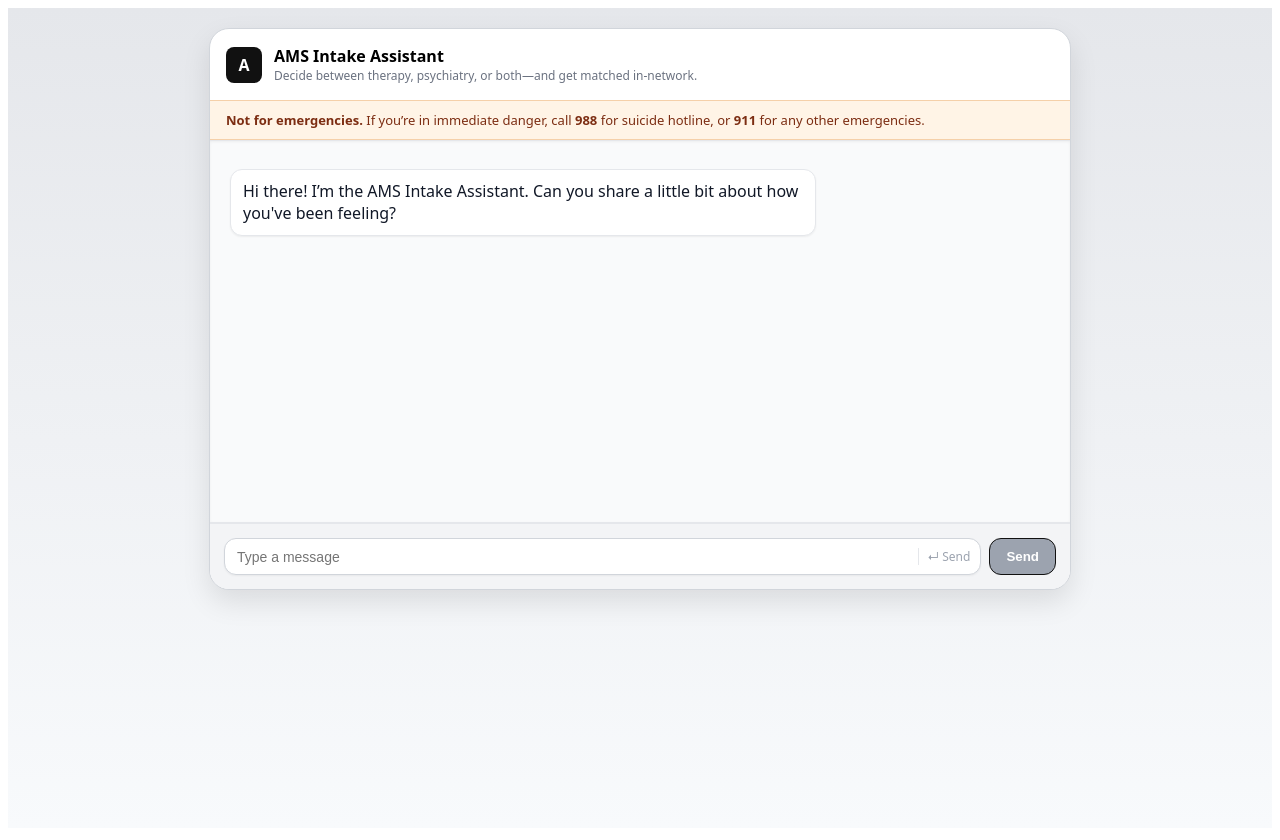
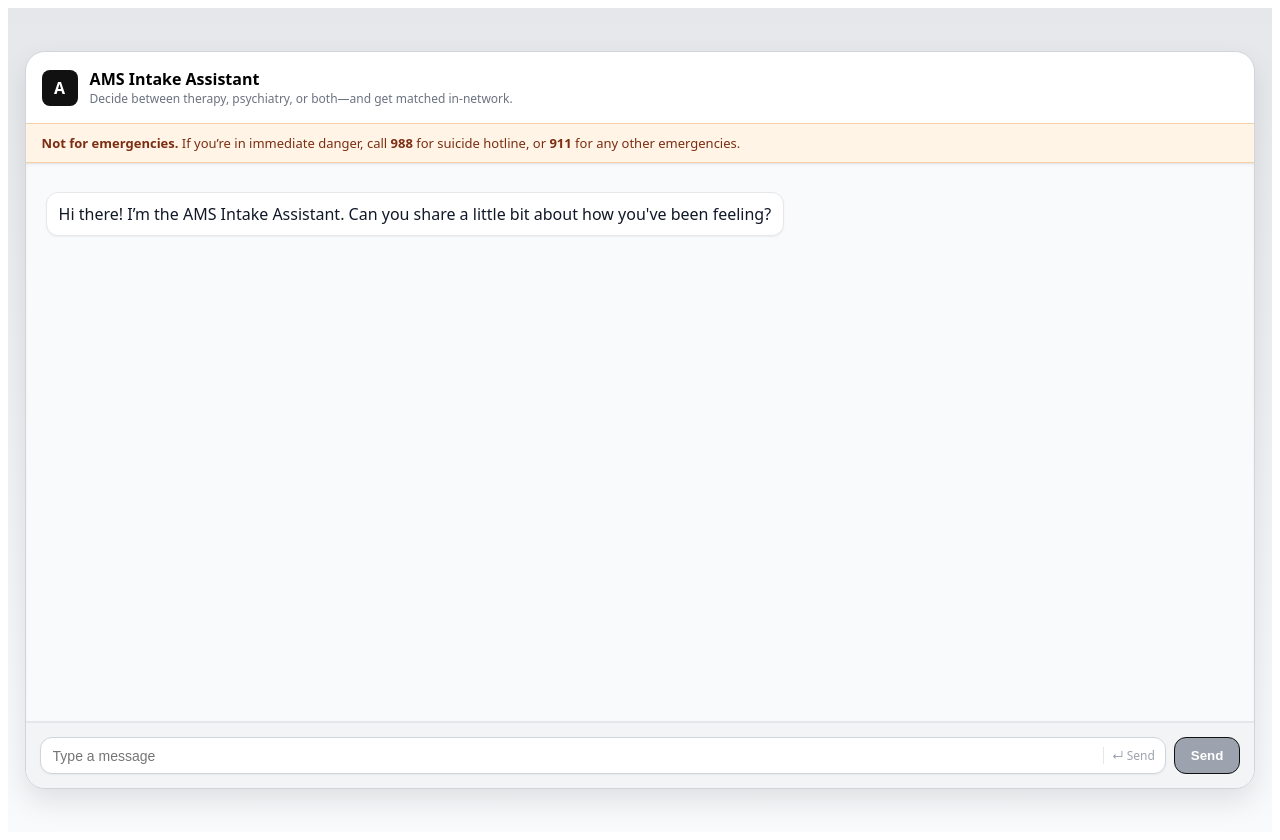
Before and after one commit to puglb2/azure-ai-ams, a React (Vite) app: page / in a window 1280 px wide. Built offline with nearby package versions, Linux system fonts and the light colour scheme.

Commit message:
Refactor layout and scrolling behavior in App component

```diff
--- a/src/App.tsx
+++ b/src/App.tsx
@@ -39,7 +39,7 @@ function Bubble({ role, children }: { role: Role; children: React.ReactNode }) {
     >
       <div
         style={{
-          maxWidth: 560,
+          maxWidth: 760,
           background: isUser ? '#111827' : '#ffffff',
           color: isUser ? '#ffffff' : '#111827',
           border: isUser ? '1px solid #111827' : '1px solid #e5e7eb',
@@ -64,21 +64,7 @@ export default function App() {
   const inputRef = useRef<HTMLInputElement | null>(null)
   const didInit = useRef(false)
 
-  // keep scroll at bottom
-  useEffect(() => {
-    const el = scrollerRef.current
-    if (el) el.scrollTop = el.scrollHeight
-  }, [messages, busy])
-
-  // focus on mount + after each reply
-  useEffect(() => {
-    inputRef.current?.focus()
-  }, [])
-  useEffect(() => {
-    if (!busy) inputRef.current?.focus()
-  }, [busy])
-
-  // ❗ Lock the page/body scroll; only chat area will scroll
+  // 🔒 Lock the page/body scroll; only chat area will scroll
   useEffect(() => {
     const prevOverflow = document.body.style.overflow
     const prevOB = (document.body.style as any).overscrollBehavior
@@ -89,6 +75,14 @@ export default function App() {
       ;(document.body.style as any).overscrollBehavior = prevOB || ''
     }
   }, [])
+
+  // focus on mount + after each reply (no auto-scroll)
+  useEffect(() => {
+    inputRef.current?.focus()
+  }, [])
+  useEffect(() => {
+    if (!busy) inputRef.current?.focus()
+  }, [busy])
 
   // one-time welcome (guard strict-mode double calls)
   useEffect(() => {
@@ -148,19 +142,20 @@ export default function App() {
     <div
       style={{
         fontFamily: 'system-ui, -apple-system, Segoe UI, Roboto, sans-serif',
-        height: '100vh',           // fill viewport
-        overflow: 'hidden',        // 🚫 page scroll
+        height: '100vh',
+        overflow: 'hidden', // no page scroll
         background: 'linear-gradient(180deg, #e5e7eb 0%, #f8fafc 100%)',
-        paddingTop: 20,
+        padding: 12,
         display: 'flex',
-        justifyContent: 'center'
+        justifyContent: 'center',
+        alignItems: 'center' // center the big card
       }}
     >
       <div
         style={{
-          maxWidth: 860,
-          width: '100%',
-          height: '70vh',          // chat card height
+          width: '96vw',        // nearly full width
+          maxWidth: 1400,       // cap on ultra-wide screens
+          height: '92vh',       // nearly full height
           display: 'flex',
           flexDirection: 'column',
           background: '#ffffff',
@@ -187,7 +182,7 @@ export default function App() {
           for suicide hotline, or <strong>911</strong> for any other emergencies.
         </div>
 
-        {/* Chat area (this is the ONLY scroller) */}
+        {/* Chat area (only scroller; no auto-scroll) */}
         <div
           ref={scrollerRef}
           style={{
```
